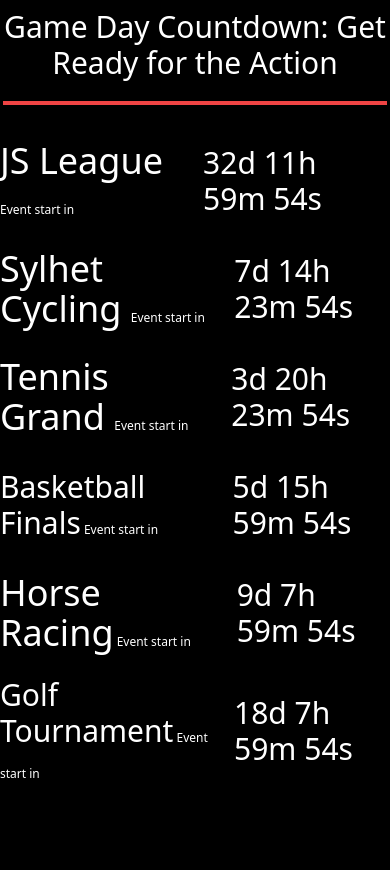
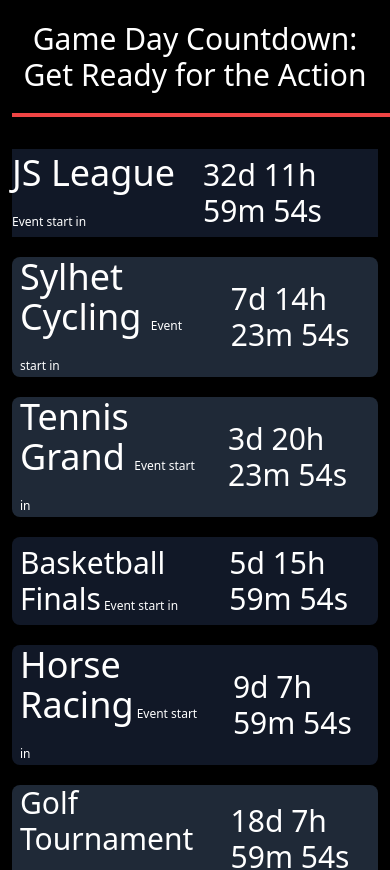
Before and after one commit to juwel36/sports-events, a React (Vite) app: page / in a window 390 px wide. Shown: the part 3160-4030 px from the top of the page. Built offline with nearby package versions, Linux system fonts and the light colour scheme; no server answers.

Commit message:
adding 6 project feature based on my project also correction few codes

```diff
--- a/public/Data.json
+++ b/public/Data.json
@@ -4,6 +4,7 @@
     "name": "Football Match - Js League",
     "image": "https://i.ibb.co/C8BSY71/71ee8749-5134-4136-a3f5-3bf35968ac11.jpg",
     "price": "50",
+    "location": "Sylhet District Stadium,Sylhet,Bangladesh ",
     "shortDescription": "Watch a thrilling JS League football match live!",
     "detailedInformation": "Experience the excitement of JS League football with top teams battling for supremacy. Enjoy world-class talent and the electric atmosphere in the stadium.",
     "button": "Buy Tickets"
@@ -13,6 +14,7 @@
     "name": "Sylhet Cycling Event 2023",
     "image": "https://i.ibb.co/VpG6y0Z/Whats-App-Image-2023-10-07-at-02-33-12-f4336a30.jpg",
     "price": "25",
+    "location": "Bondor Bazar,Sylhet,Bangladesh ",
     "shortDescription": "Experience the thrill of cycling in Sylhet!",
     "detailedInformation": "Join us for the Sylhet Cycling Event 2023, a thrilling cycling experience through the beautiful landscapes of Sylhet. Whether you're a seasoned cyclist or a beginner, this event offers a variety of routes suitable for all levels of cyclists. \n\nDate: August 20, 2023\nTime: 8:00 AM\nVenue: Sylhet City, Sylhet, Bangladesh\n\nExplore the lush green hills, winding roads, and serene tea gardens as you pedal your way through Sylhet's picturesque scenery. This event promises an unforgettable day of cycling, camaraderie, and adventure. Grab your cycling gear and be a part of this exciting event!\n",
     "button": "Register Now"
@@ -22,6 +24,7 @@
     "name": "Tennis Grand Slam - Wimbledon",
     "image": "https://i.ibb.co/PZjJGdR/16893426623417.jpg",
     "price": "75",
+    "location": "London; England, United Kingdom",
     "shortDescription": "Experience the elegance of Wimbledon tennis.",
     "detailedInformation": "Enjoy the grace and precision of tennis at its finest. Wimbledon is known for its tradition, world-class players, and epic matches on grass courts.",
     "button": "Book Seats"
@@ -31,6 +34,7 @@
     "name": "Basketball Championship - Finals",
     "image": "https://i.ibb.co/xMYX4G5/3819341-1445314841.jpg",
     "price": "60",
+    "location": "Arena in San Francisco, California",
     "shortDescription": "Cheer for your team in the NBA Finals!",
     "detailedInformation": "Witness the intensity of the NBA Finals. See the best basketball players in the world compete for the championship in an electrifying atmosphere.",
     "button": "Purchase Passes"
@@ -40,6 +44,7 @@
     "name": "Horse Racing Derby",
     "image": "https://i.ibb.co/mypTkPZ/kentucky-derby-names-2021.jpg",
     "price": "60",
+    "location": "Randwick Racecourse, Sydney",
     "shortDescription": "Witness the excitement at the Horse Racing Derby!",
     "detailedInformation": "Experience the thrill of horse racing as majestic thoroughbreds compete for glory. Feel the excitement of the race, place your bets, and cheer for your favorite horses.",
     "button": "Book Your Tickets"
@@ -50,6 +55,7 @@
     "name": "Golf Masters Tournament",
     "image": "https://i.ibb.co/4svt259/Tiger-Woods-040522-Getty-FTR.jpg",
     "price": "55",
+    "location": "Golf club in Augusta, Georgia",
     "shortDescription": "Enjoy the tranquility of golf at the Masters Tournament.",
     "detailedInformation": "Watch golf's greatest players compete at the prestigious Masters Tournament. Marvel at their skill and precision on the beautiful Augusta National Golf Club course.",
     "button": "Get Passes"
--- a/src/Components/CountSection.jsx
+++ b/src/Components/CountSection.jsx
@@ -23,11 +23,11 @@ const CountSection = () => {
   const Date6 = Date.now() + 25 * 24 * 44 * 60 * 1000;
 
   return (
-    <div className='mt-36  lg:p-0'>
+    <div className='mt-36 p-3 lg:p-0'>
       <p className='text-3xl text-white text-center'>Game Day Countdown: Get Ready for the Action</p>
       <p className="border-b-4 w-96 mt-5 mx-auto border-red-500 mb-8"></p>
       <div className='grid grid-cols-1 lg:grid-cols-2 gap-5 mb-36'>
-     <div className='text-white  flex gap-4 items-center'>
+     <div className='text-white bg-gray-900 flex gap-4 items-center'>
       <p className='text-4xl' > JS League<span className='text-xs'> Event start in</span>  </p>
   <span className='text-3xl text-white   p-2 rounded-lg'>
   <Countdown
@@ -36,7 +36,7 @@ const CountSection = () => {
       />
   </span>
      </div>
-     <div data-aos="zoom-in-up" className='text-white  flex gap-4 items-center'>
+     <div data-aos="zoom-in-up" className='text-white bg-gray-800 px-2 rounded-lg flex gap-4 items-center'>
       <p className='text-4xl' > Sylhet Cycling <span className='text-xs'> Event start in</span>  </p>
   <span className='text-3xl text-white   p-2 rounded-lg'>
   <Countdown
@@ -45,7 +45,7 @@ const CountSection = () => {
       />
   </span>
      </div>
-     <div data-aos="zoom-in-up" className='text-white  flex gap-4 items-center'>
+     <div data-aos="zoom-in-up" className='text-white bg-gray-800 px-2 rounded-lg flex gap-4 items-center'>
       <p className='text-4xl' > Tennis Grand <span className='text-xs'> Event start in</span>  </p>
   <span className='text-3xl text-white   p-2 rounded-lg'>
   <Countdown
@@ -54,7 +54,7 @@ const CountSection = () => {
       />
   </span>
      </div>
-     <div data-aos="zoom-in-up" className='text-white  flex gap-4 items-center'>
+     <div data-aos="zoom-in-up" className='text-white bg-gray-900 px-2 rounded-lg flex gap-4 items-center'>
       <p className='text-3xl' > Basketball Finals<span className='text-xs'> Event start in</span>  </p>
   <span className='text-3xl text-white   p-2 rounded-lg'>
   <Countdown
@@ -63,7 +63,7 @@ const CountSection = () => {
       />
   </span>
      </div>
-     <div data-aos="zoom-in-up" className='text-white  flex gap-4 items-center'>
+     <div data-aos="zoom-in-up" className='text-white bg-gray-900 px-2 rounded-lg flex gap-4 items-center'>
       <p className='text-4xl' > Horse Racing<span className='text-xs'> Event start in</span>  </p>
   <span className='text-3xl text-white   p-2 rounded-lg'>
   <Countdown
@@ -72,7 +72,7 @@ const CountSection = () => {
       />
   </span>
      </div>
-     <div data-aos="zoom-in-up" className='text-white  flex gap-4 items-center'>
+     <div data-aos="zoom-in-up" className='text-white bg-gray-800 px-2 rounded-lg flex gap-4 items-center'>
       <p className='text-3xl' > Golf Tournament<span className='text-xs'> Event start in</span>  </p>
   <span className='text-3xl text-white   p-2 rounded-lg'>
   <Countdown
--- a/src/Pages/Bloges/Bloges.jsx
+++ b/src/Pages/Bloges/Bloges.jsx
@@ -5,7 +5,7 @@ import img2 from '../../assets/B5-taken-from-Leverage-Edu-Sports-Management-Cour
 import img3 from '../../assets/sport_manage.jpeg-900x510.jpg'
 import { FaCalendarCheck } from 'react-icons/fa';
 import AOS from 'aos';
-import 'aos/dist/aos.css'; // Import AOS CSS
+import 'aos/dist/aos.css';
 import { useEffect } from 'react';
 
 const Bloges = () => {
--- a/src/Pages/Showdetails.jsx
+++ b/src/Pages/Showdetails.jsx
@@ -1,6 +1,10 @@
 import { useEffect, useState } from "react";
 import { NavLink, useLoaderData, useParams } from "react-router-dom";
 import Swal from "sweetalert2";
+import { FaSearchLocation } from 'react-icons/fa';
+import AOS from 'aos';
+import 'aos/dist/aos.css';
+
 
 const Showdetails = () => {
   const [data,setdata]=useState({})
@@ -8,12 +12,18 @@ const Showdetails = () => {
   const card= useLoaderData()
 console.log(id,card);
 
+useEffect(() => {
+  AOS.init();
+}, []);
+
 
 useEffect(() => {
   const details = card.find(carditem => carditem.id === id);
   console.log(details);
  setdata(details)
 }, [card, id]);
+
+
 
 const handlepay =()=>{
   Swal.fire({
@@ -32,6 +42,7 @@ const handlepay =()=>{
 <h1 className="text-4xl font-bold  mb-5" > {data.name} </h1>
 <p> {data.shortDescription} </p>
 <p> {data.detailedInformation} </p>
+<p className="flex items-center my-2 gap-3"> <FaSearchLocation></FaSearchLocation> {data.location} </p>
 <NavLink onClick={handlepay} className="mt-5 btn bg-green-400 border-none  px-6 "> {data.button
 } </NavLink>
       </div>
```
Also changed, not shown: 1 other file (tests, documents, lock files or other folders).
